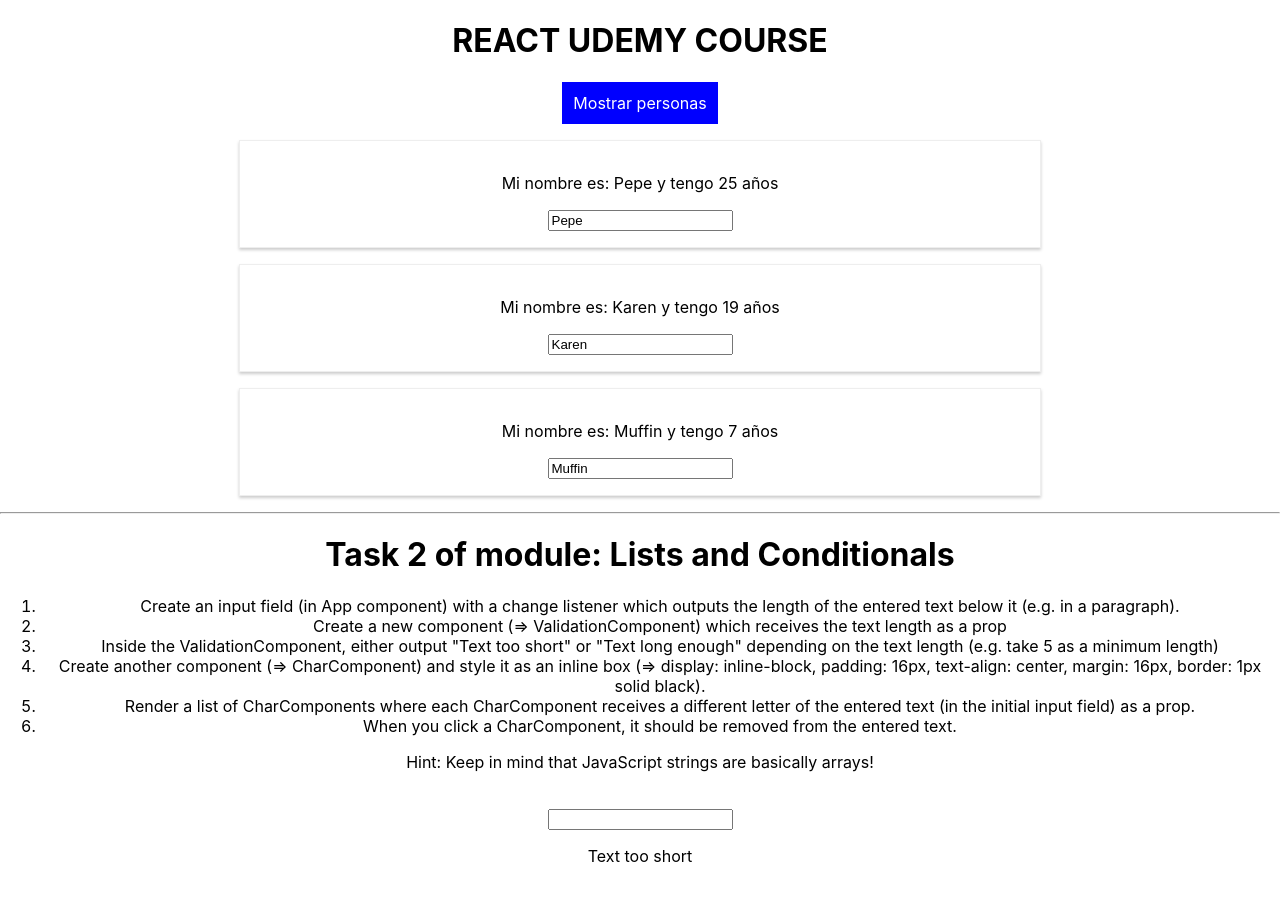
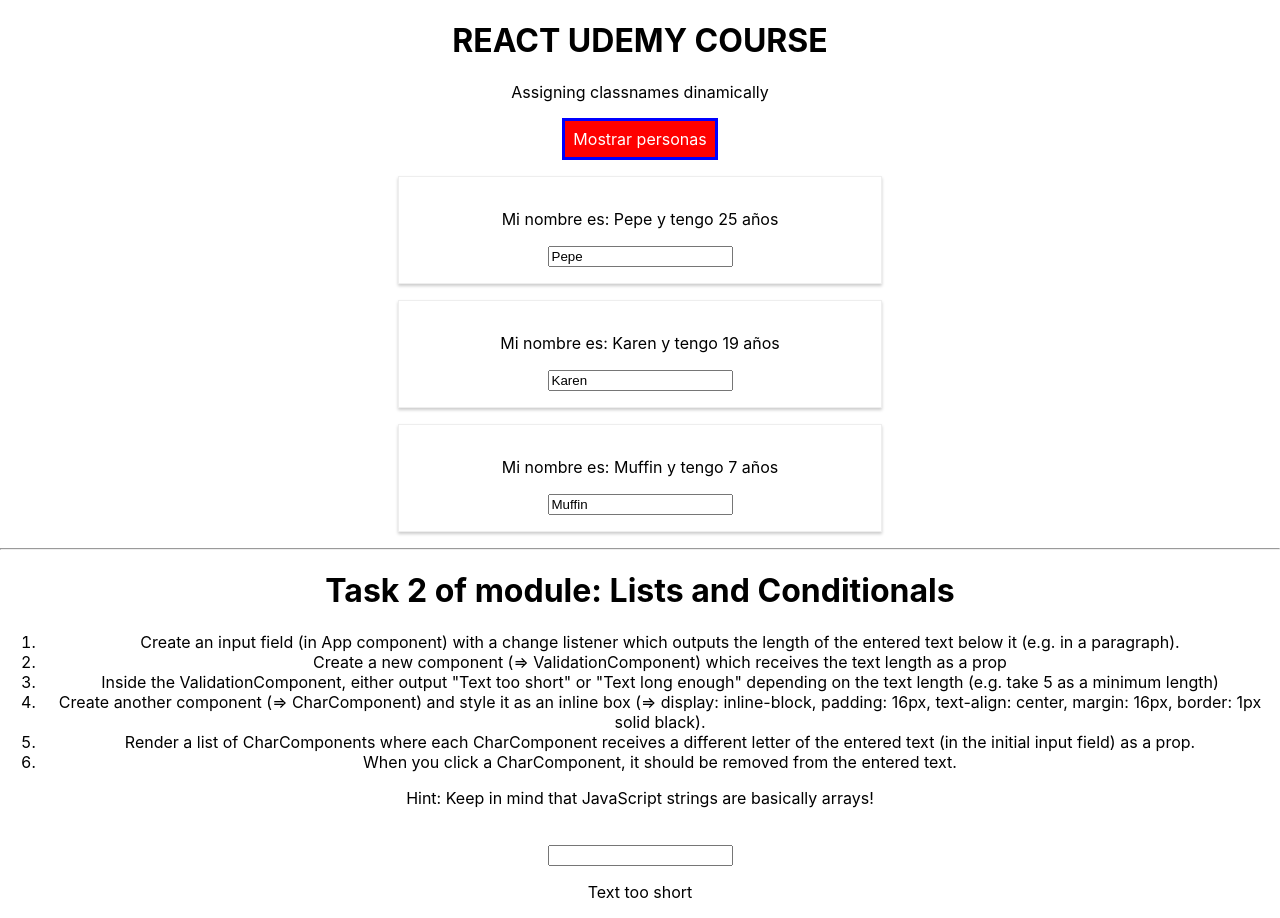
Before and after one commit to Pantuflas/react-udemy, a React (Create React App) app: page / in a window 1280 px wide. Both pictures are taken after a click on the button "Mostrar personas". Before the commit the page ends 882 px from the top, so only its background shows below. Built offline with nearby package versions, Linux system fonts and the light colour scheme.

Commit message:
using styled components library

```diff
--- a/package.json
+++ b/package.json
@@ -6,9 +6,11 @@
     "@testing-library/jest-dom": "^4.2.4",
     "@testing-library/react": "^9.3.2",
     "@testing-library/user-event": "^7.1.2",
+    "radium": "^0.26.0",
     "react": "^16.12.0",
     "react-dom": "^16.12.0",
-    "react-scripts": "3.3.0"
+    "react-scripts": "3.3.0",
+    "styled-components": "^4.4.1"
   },
   "scripts": {
     "start": "react-scripts start",
--- a/src/components/Person.css
+++ b/src/components/Person.css
@@ -1,4 +1,4 @@
-.Person {
+/* .Person {
     width: 60%;
     margin: 16px auto;
     border: 1px solid #eee;
@@ -6,3 +6,17 @@
     padding: 16px;
     text-align: center;
 }
+
+.red {
+    color: red;
+}
+
+.bold {
+    font-weight: bold;
+}
+
+@media (min-width: 500px) {
+    .Person {
+        width: 450px;
+    }
+} */
--- a/src/components/Person.js
+++ b/src/components/Person.js
@@ -1,6 +1,21 @@
 import React, { Component } from 'react'
 import PersonDisplay from './PersonDisplay'
+import './Person.css'
+import styled from 'styled-components'
 
+const StyledButton = styled.button`
+    background-color: ${props => props.alt ? 'red' : 'green'};
+    color: white;
+    font: inherit;
+    border: 3px solid blue;
+    padding: 8px;
+    cursor: pointer;
+
+    &:hover {
+        background-color: ${props => props.alt ? 'salmon' : 'lightgreen'};
+        color: black;
+    }
+`;
 class Person extends Component {
     state = {
         persons: [
@@ -45,12 +60,16 @@ class Person extends Component {
 
     render() {
         const style = {
-            backgroundColor: 'blue',
+            backgroundColor: 'green',
+            color: 'white',
             font: 'inherit',
             border: '3px solid blue',
             padding: '8px',
-            color: 'white',
-            cursor: 'pointer'
+            cursor: 'pointer',
+            ':hover': {
+                backgroundColor: 'lightgreen',
+                color: 'black'
+            }
         };
 
         let persons = null;
@@ -70,10 +89,30 @@ class Person extends Component {
                     })}
                 </div>
             );
+
+/*          style.backgroundColor = 'red';
+            style[':hover'] = {
+                backgroundColor: 'salmon',
+                color: 'black'
+            } */
         }
+
+        const classes = []
+
+        if (personsList.length <= 2) {
+            classes.push('red'); //classes = ['red']
+        }
+
+        if (personsList.length <= 1) {
+            classes.push('bold'); //classes = ['red', 'bold']
+        }
+
         return (
             <div>
-                <button style={style} onClick={this.togglePersonsHandler}>Mostrar personas</button>
+                <p className={classes.join(' ')}>Assigning classnames dinamically</p>
+                <StyledButton alt={this.state.showPersons} onClick={this.togglePersonsHandler}>
+                    Mostrar personas
+                </StyledButton>
                 {persons}
             </div>
         )
--- a/src/components/PersonDisplay.js
+++ b/src/components/PersonDisplay.js
@@ -1,12 +1,34 @@
 import React from 'react'
-import './Person.css'
+//import './Person.css'
+import styled from 'styled-components';
+
+const StyledDiv = styled.div`
+    width: 60%;
+    margin: 16px auto;
+    border: 1px solid #eee;
+    box-shadow: 0 2px 3px #ccc;
+    padding: 16px;
+    text-align: center;
+
+
+    @media (min-width: 500px) {
+        width: 450px;
+    }
+`;
 const PersonDisplay = (props) => {
+    const style = {
+        '@media (mind-width: 500px': {
+            width: '450px'
+        }
+    };
+
     return (
-        <div className="Person">
+        //<div className="Person" style={style}>
+        <StyledDiv>
             <p onClick={props.click}>Mi nombre es: {props.name} y tengo {props.age} años</p>
             <p>{props.children}</p>
             <input type="text" onChange={props.changed} value={props.name} />
-        </div>
+        </StyledDiv>
     )
 }
 
```
Also changed, not shown: src/App.css (line endings or trailing spaces), 1 other file (tests, documents, lock files or other folders).
